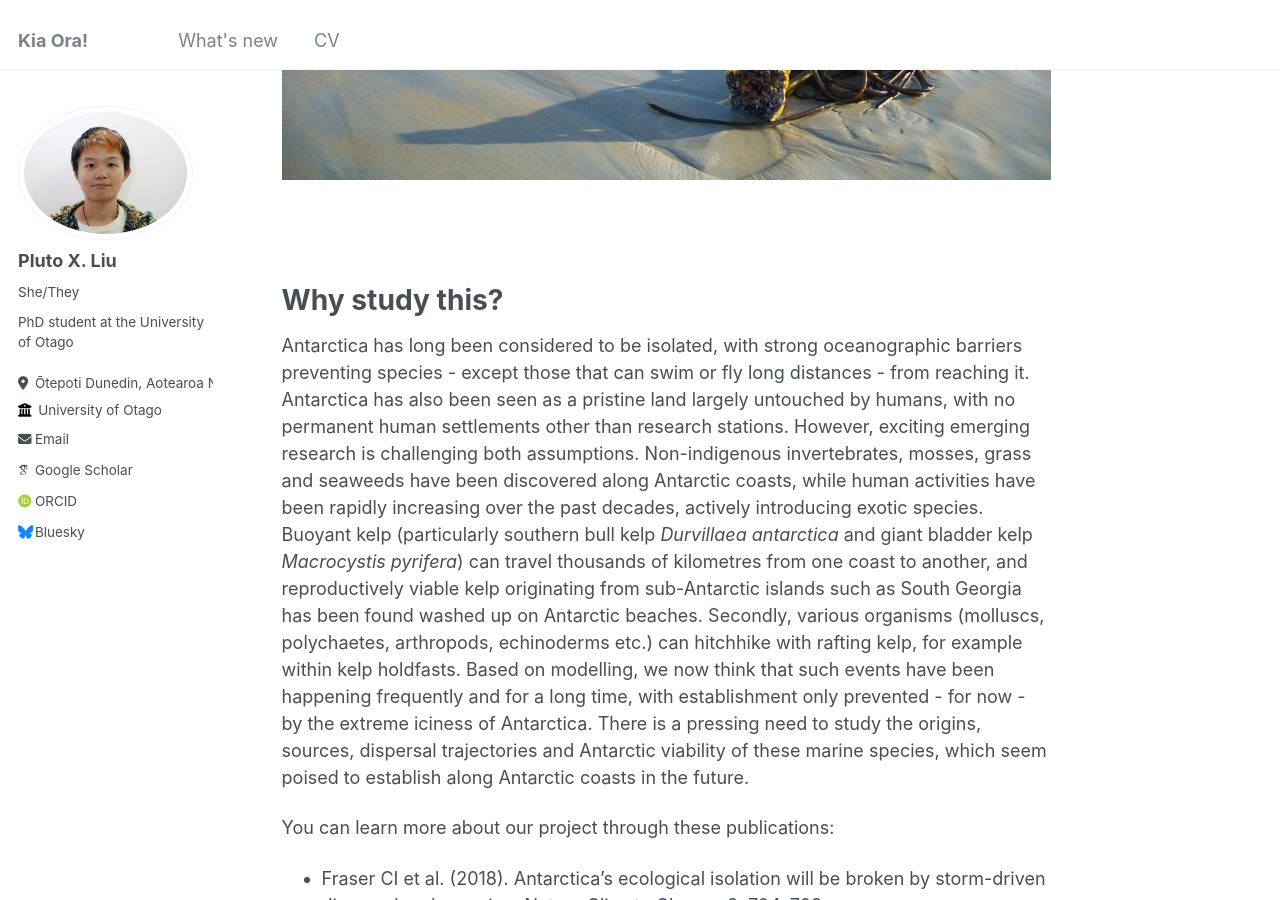
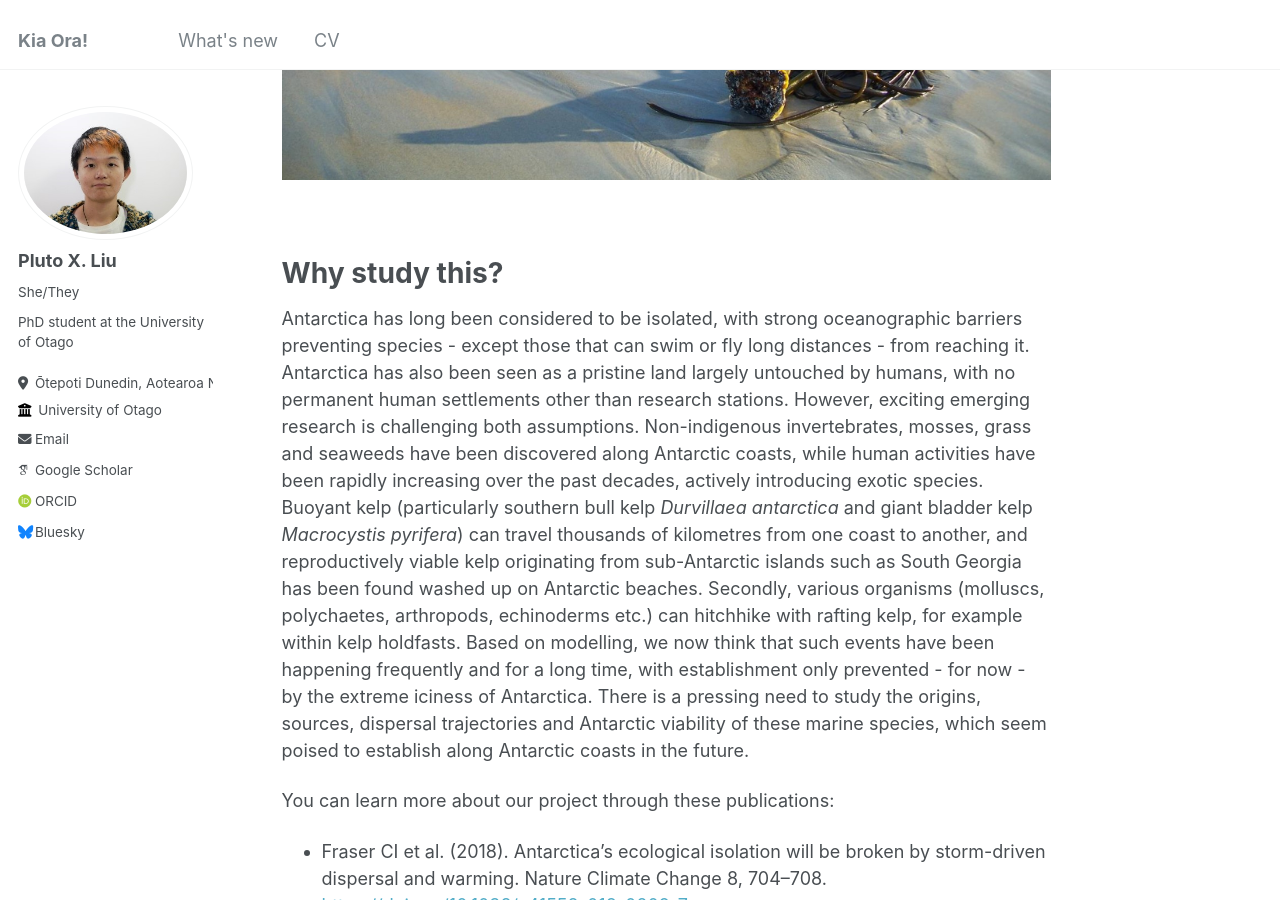
Before and after one commit to PlutoXLiu/PlutoXLiu.github.io, a Jekyll site: the page built from _pages/about.md, in a window 1280 px wide and 900 px high, scrolled down 618 px. Built offline with Jekyll 4.4.1, drawn with Linux system fonts in a browser that asks for light colours; some web fonts are replaced.

Commit message:
Update about.md

```diff
--- a/_pages/about.md
+++ b/_pages/about.md
@@ -10,7 +10,7 @@
 Kia ora, Hello!
 I am a PhD student at the University of Otago, New Zealand, supervised by Prof. Ceridwen Fraser and Dr. Alana Alexander. I am studying about the population genomics of buoyant kelp (*Macrocystis pyrifera* | giant bladder kelp or Rimurimu in Maori and *Durvillaea antarctica* | southern bull kelp or Rimurapa in Maori) around the Southern Ocean, and whether they could establish in Antartctica in the future. My methods include population genomics (genotyping-by-sequencing), physiological tolerance experimentation as well as ecological modelling.
 
-![Figure: *Durvillaea* on the beach](https://github.com/plutoxliu/plutoxliu.github.io/blob/5c2b0e3f43e377fc2f92edc7941ae80fd270e67f/images/Picture1.jpg?raw=true)<br><br><br><br>
+![Figure: *Durvillaea* on the beach](https://github.com/plutoxliu/plutoxliu.github.io/blob/5c2b0e3f43e377fc2f92edc7941ae80fd270e67f/images/Picture1.jpg?raw=true)<br><br><br>
 
 
 Why study this?
@@ -23,7 +23,7 @@
 - Fraser CI et al. (2018). Antarctica’s ecological isolation will be broken by storm-driven dispersal and warming. Nature Climate Change 8, 704–708. [https://doi.org/10.1038/s41558-018-0209-7](https://doi.org/10.1038/s41558-018-0209-7). <br>
 - Fraser CI et al. (2022). Southern Hemisphere coasts are biologically connected by frequent, long-distance rafting events. Current Biology 32(14), 3154-3160. [https://doi.org/10.1016/j.cub.2022.05.035](https://doi.org/10.1016/j.cub.2022.05.035). <br>
 
-![Figure: How kelp reached Antarctica (Fraser et al. 2018 Nat. Clim. Change.).](https://github.com/plutoxliu/plutoxliu.github.io/blob/5fdf92e724602d2cb6f397914bb10a3be67a267a/images/Fraser%20et%20al.%202018.png?raw=true)<br><br><br><br>
+![Figure: How kelp reached Antarctica (Fraser et al. 2018 Nat. Clim. Change.).](https://github.com/plutoxliu/plutoxliu.github.io/blob/5fdf92e724602d2cb6f397914bb10a3be67a267a/images/Fraser%20et%20al.%202018.png?raw=true)<br><br><br>
 
 
 Want to learn about Antarctic genetic/genomic resources? Have a look at this paper!
@@ -31,7 +31,7 @@
 - Liu XP, Duffy GA, Pearman WS, Pertierra LR, Fraser CI (2022). Meta-analysis of Antarctic phylogeography reveals strong sampling bias and critical knowledge gaps. ***Ecography*** : 2022(12). Doi: 10.1111/ecog.06312. <br>
 
 ![Figure: Geographic patterns of numbers of genetic records of (Liu et al. 2022 Ecography.).](https://github.com/plutoxliu/plutoxliu.github.io/blob/1f91f09d40d8c79f058e162c0ebf2b99789c4c79/images/ecog12938-fig-0002-m.jpg?raw=true)
-Liu et al. (2022). Fig.2: Geographic patterns of numbers of genetic records of (a) animals, (b) embryophyte plants and (c) lichen/fungi/algae in the Antarctic region and (d) associated sampling distance to nearest research stations (hollow circles), from 153 Antarctic terrestrial phylogenetic studies. Values were calculated in 100 km2 cells (zero values not shown).<br><br><br><br>
+Liu et al. (2022). Fig.2: Geographic patterns of numbers of genetic records of (a) animals, (b) embryophyte plants and (c) lichen/fungi/algae in the Antarctic region and (d) associated sampling distance to nearest research stations (hollow circles), from 153 Antarctic terrestrial phylogenetic studies. Values were calculated in 100 km2 cells (zero values not shown).<br><br><br>
 
 
 Other publications
```
